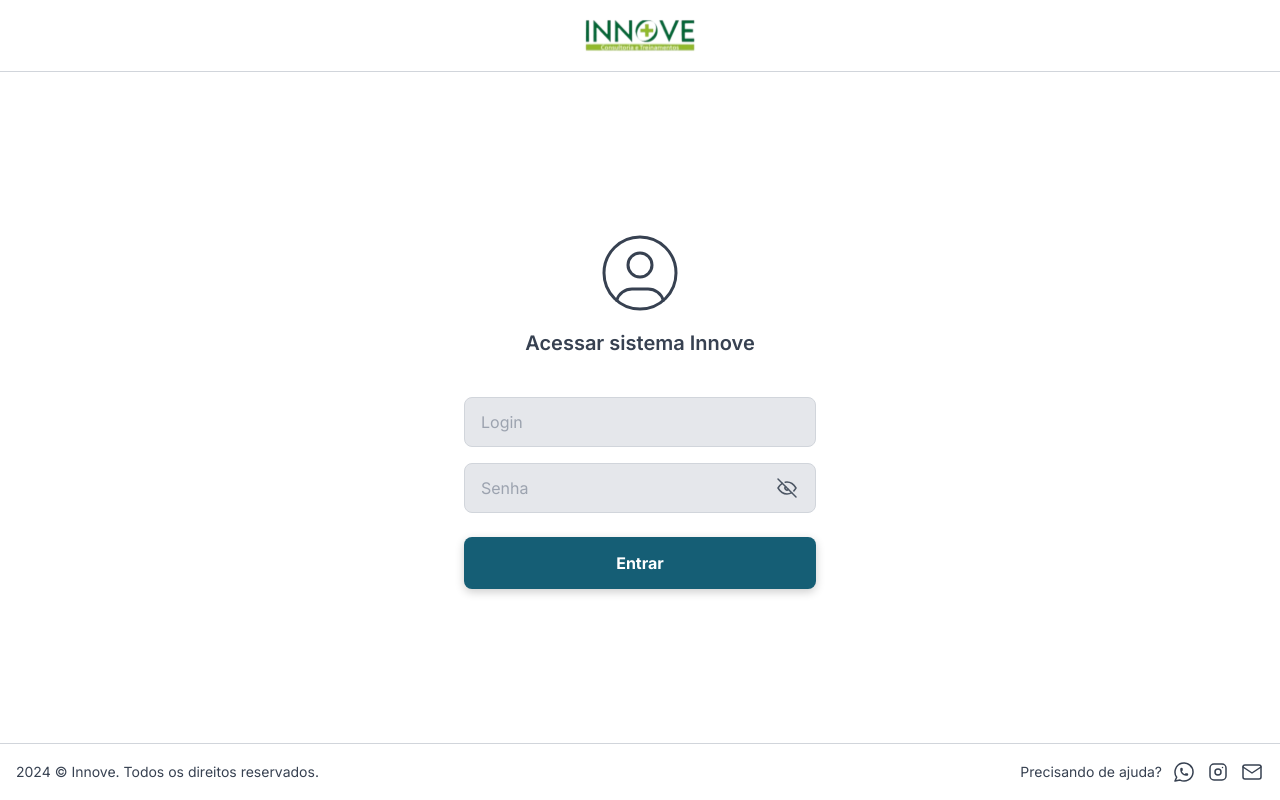
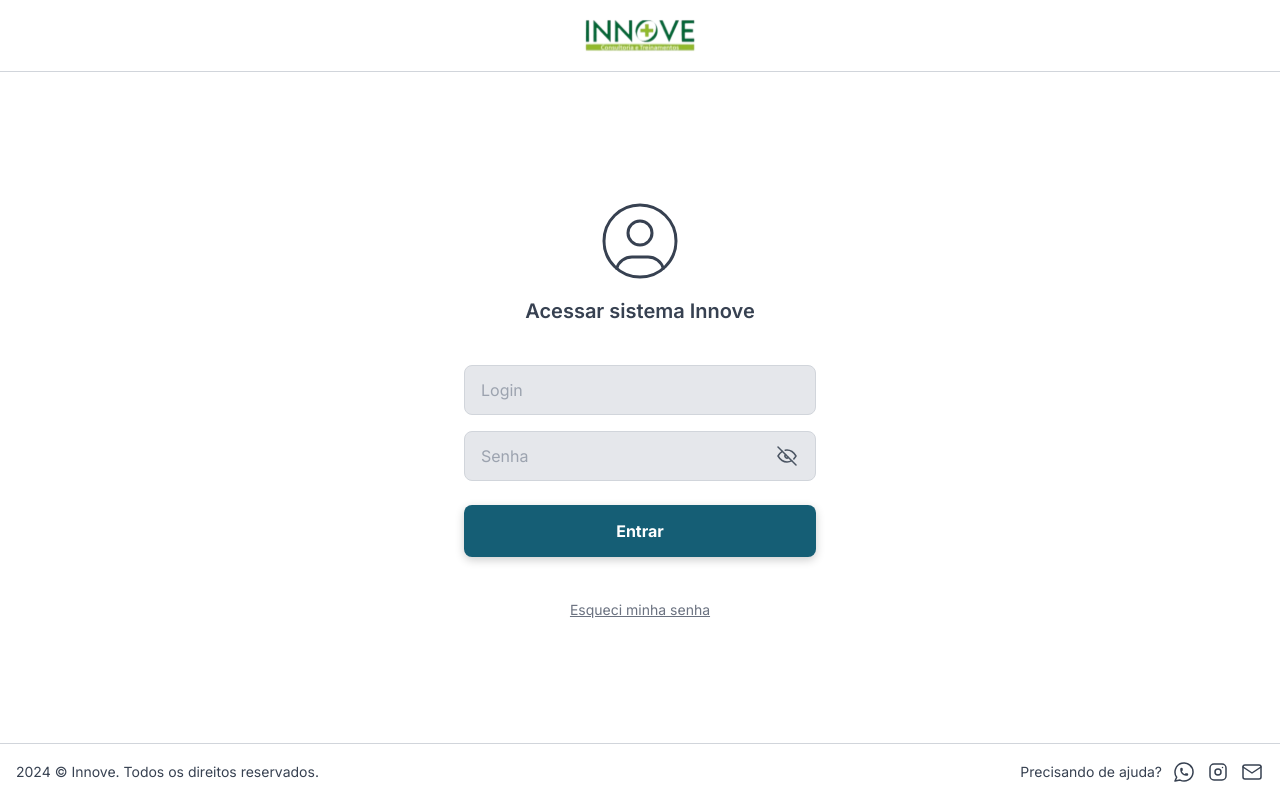
Before and after one commit to enzoodev/innove-web, a Next.js app: page /auth/login in a window 1280 px wide. Built offline with nearby package versions, Linux system fonts and the light colour scheme; no server answers.

Commit message:
refactor: Add "Esqueci minha senha" link to login page

```diff
--- a/src/pages/auth/login/index.tsx
+++ b/src/pages/auth/login/index.tsx
@@ -1,6 +1,5 @@
-import { useCallback } from 'react'
+import Link from 'next/link'
 import { NextPage } from 'next'
-import { useRouter } from 'next/router'
 import { IconUserCircle } from '@tabler/icons-react'
 
 import { useLogin } from '@/hooks/auth/useLogin'
@@ -13,12 +12,7 @@ import { PasswordInput } from '@/components/elements/PasswordInput'
 import { Button } from '@/components/elements/Button'
 
 const Login: NextPage = () => {
-  const router = useRouter()
   const { handleLogin, isLoadingLogin, errors, register } = useLogin()
-
-  const handleRecoverAccount = useCallback(() => {
-    router.push(Routes.RECOVER_ACCOUNT)
-  }, [router])
 
   return (
     <LayoutAuth headTitle="Acessar o sistema Innove">
@@ -54,6 +48,11 @@ const Login: NextPage = () => {
             isLoading={isLoadingLogin}
           />
         </form>
+        <Link href={Routes.RECOVER_ACCOUNT}>
+          <span className="text-sm text-center underline text-gray-500 hover:text-gray-600 cursor-pointer">
+            Esqueci minha senha
+          </span>
+        </Link>
       </div>
     </LayoutAuth>
   )
```
